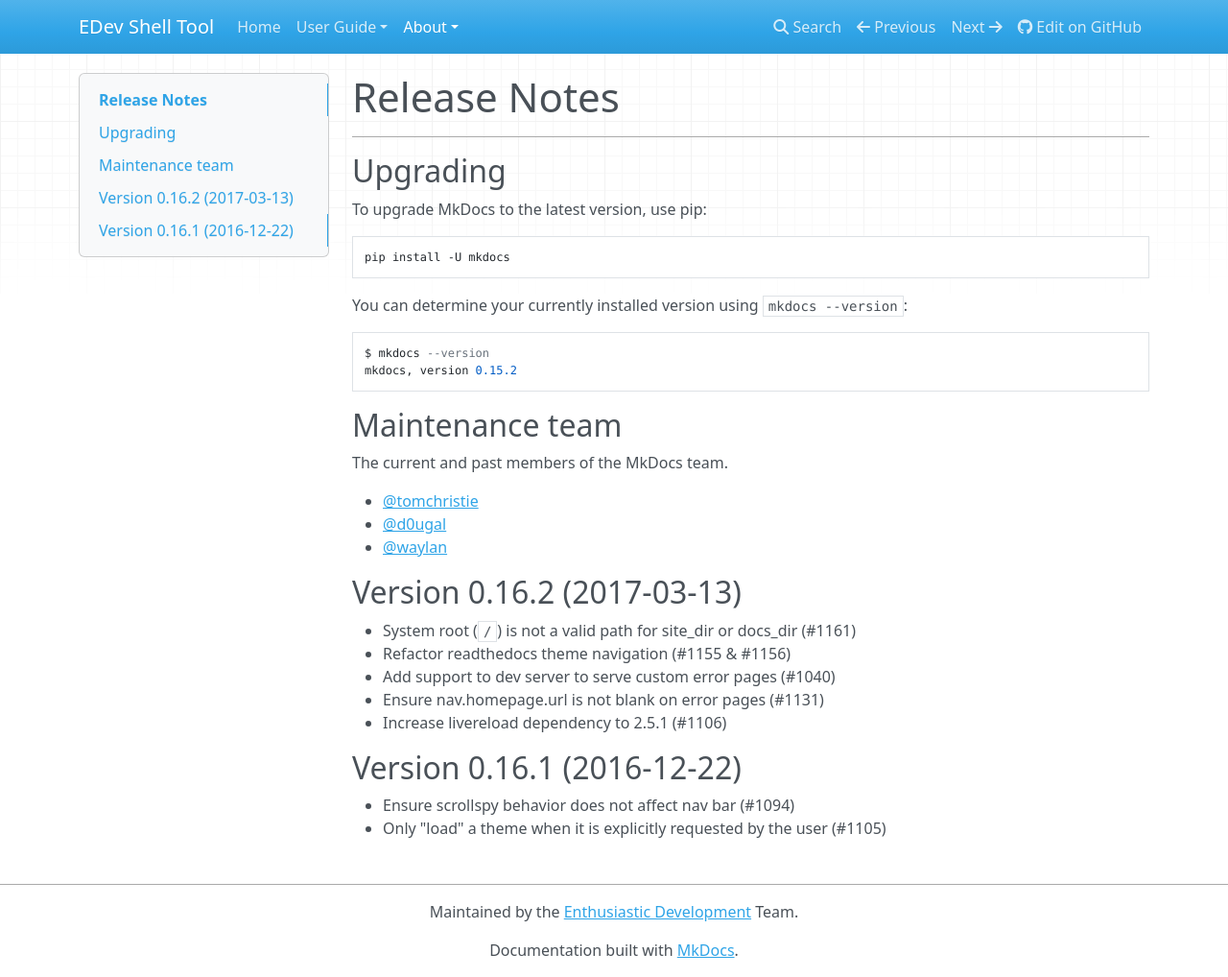
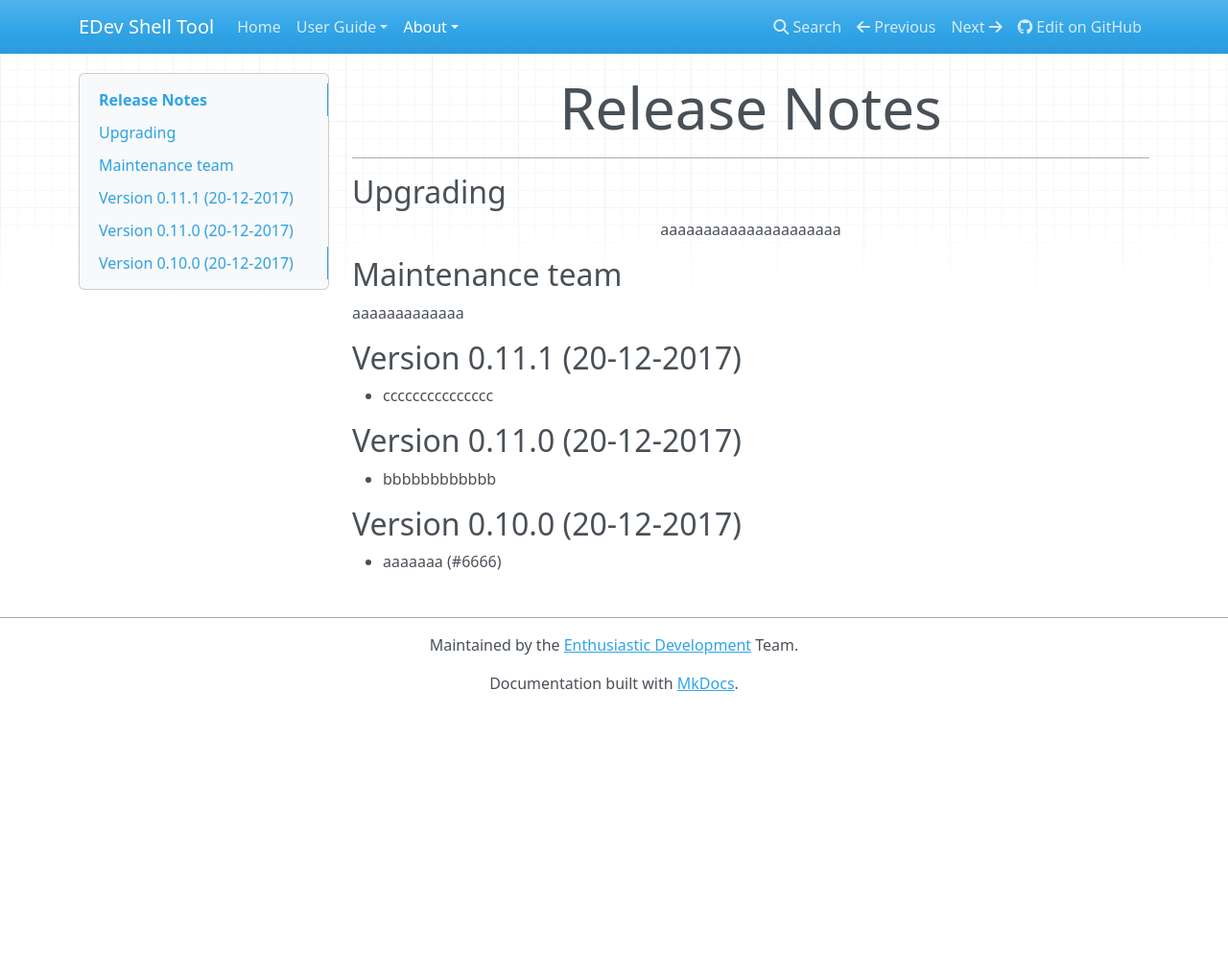
Before and after one commit to gitter-badger/edevshelltool, an MkDocs documentation site: the page built from docs/about/release-notes.md, in a window 1280 px wide and 1018 px high. Shown: the whole window at 96% size. Built offline with MkDocs 1.6.1, drawn with Linux system fonts in a browser that asks for light colours; nearby versions of some CDN libraries; old or Windows-style settings are respelled for this version of MkDocs.

Commit message:
doc changes

```diff
--- a/docs/about/release-notes.md
+++ b/docs/about/release-notes.md
@@ -4,32 +4,20 @@
 
 ## Upgrading
 
-To upgrade MkDocs to the latest version, use pip:
-
-    pip install -U mkdocs
-
-You can determine your currently installed version using `mkdocs --version`:
-
-    $ mkdocs --version
-    mkdocs, version 0.15.2
+aaaaaaaaaaaaaaaaaaaaa
 
 ## Maintenance team
 
-The current and past members of the MkDocs team.
+aaaaaaaaaaaaa
 
-* [@tomchristie](https://github.com/tomchristie/)
-* [@d0ugal](https://github.com/d0ugal/)
-* [@waylan](https://github.com/waylan/)
+## Version 0.11.1 (20-12-2017)
 
-## Version 0.16.2 (2017-03-13)
+* ccccccccccccccc
 
-* System root (`/`) is not a valid path for site_dir or docs_dir (#1161)
-* Refactor readthedocs theme navigation (#1155 & #1156)
-* Add support to dev server to serve custom error pages (#1040)
-* Ensure nav.homepage.url is not blank on error pages (#1131)
-* Increase livereload dependency to 2.5.1 (#1106)
+## Version 0.11.0 (20-12-2017)
 
-## Version 0.16.1 (2016-12-22)
+* bbbbbbbbbbbb
 
-* Ensure scrollspy behavior does not affect nav bar (#1094)
-* Only "load" a theme when it is explicitly requested by the user (#1105)
+## Version 0.10.0 (20-12-2017)
+
+* aaaaaaa (#6666)
--- a/docs/css/extra.css
+++ b/docs/css/extra.css
@@ -0,0 +1,17 @@
+div.col-md-9 h1:first-of-type {
+    text-align: center;
+    font-size: 60px;
+    font-weight: 300;
+}
+
+div.col-md-9 p:first-of-type {
+    text-align: center;
+}
+
+div.col-md-9 h1:first-of-type .headerlink {
+    display: none;
+}
+
+code.no-highlight {
+    color: black;
+}
--- a/mkdocs.yml
+++ b/mkdocs.yml
@@ -19,7 +19,10 @@
 
 markdown_extensions:
     - toc:
-        permalink: True
+        title: "Table of Contents"
+        permalink: "#"
+        separator: "-"
+    - admonition:
 
 copyright: Maintained by the <a href="https://github.com/EnthDev">Enthusiastic Development</a> Team.
 google_analytics: ['UA-93782605-1', 'enthdev.github.io/edevshelltool']
```
Also changed, not shown: docs/about/contributing.md (+8 -0 lines), docs/about/license.md (+1 -7 lines), docs/index.md (+28 -4 lines), docs/user-guide/configuration.md (+2 -4 lines).
